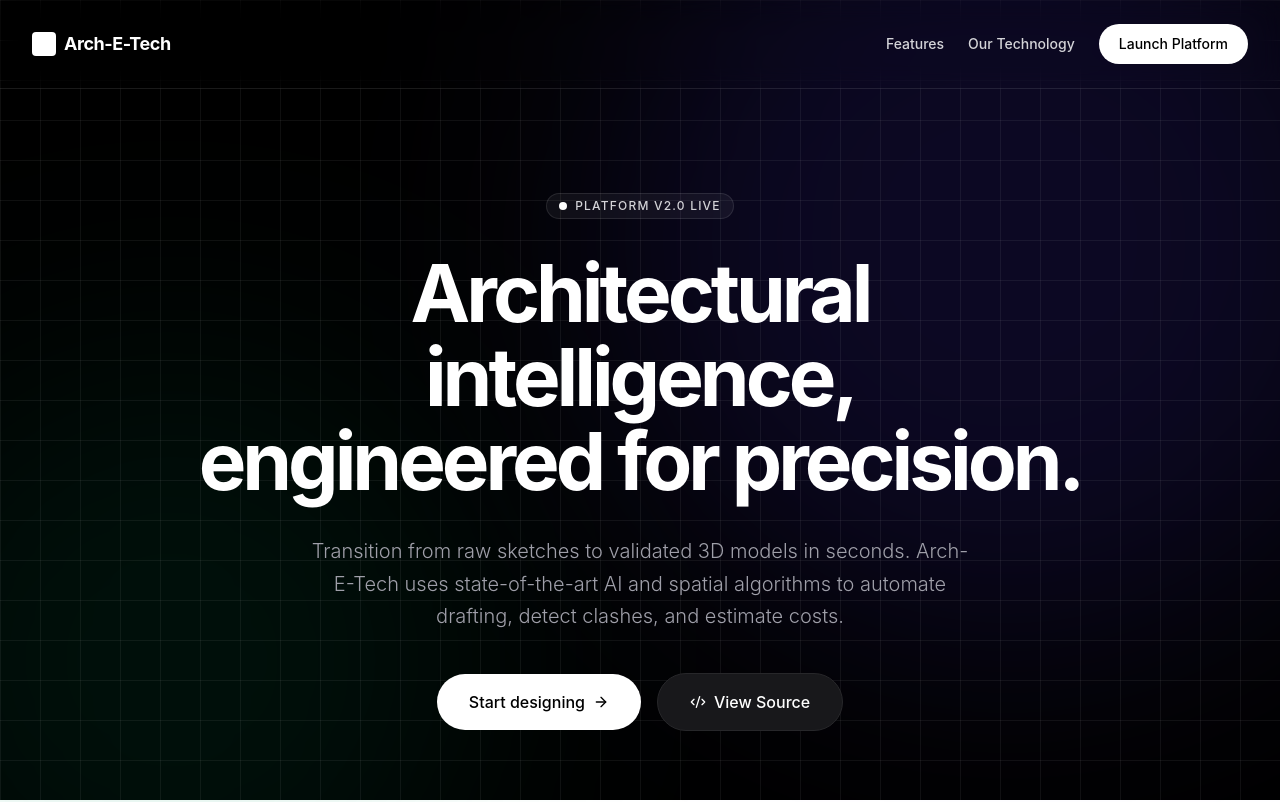
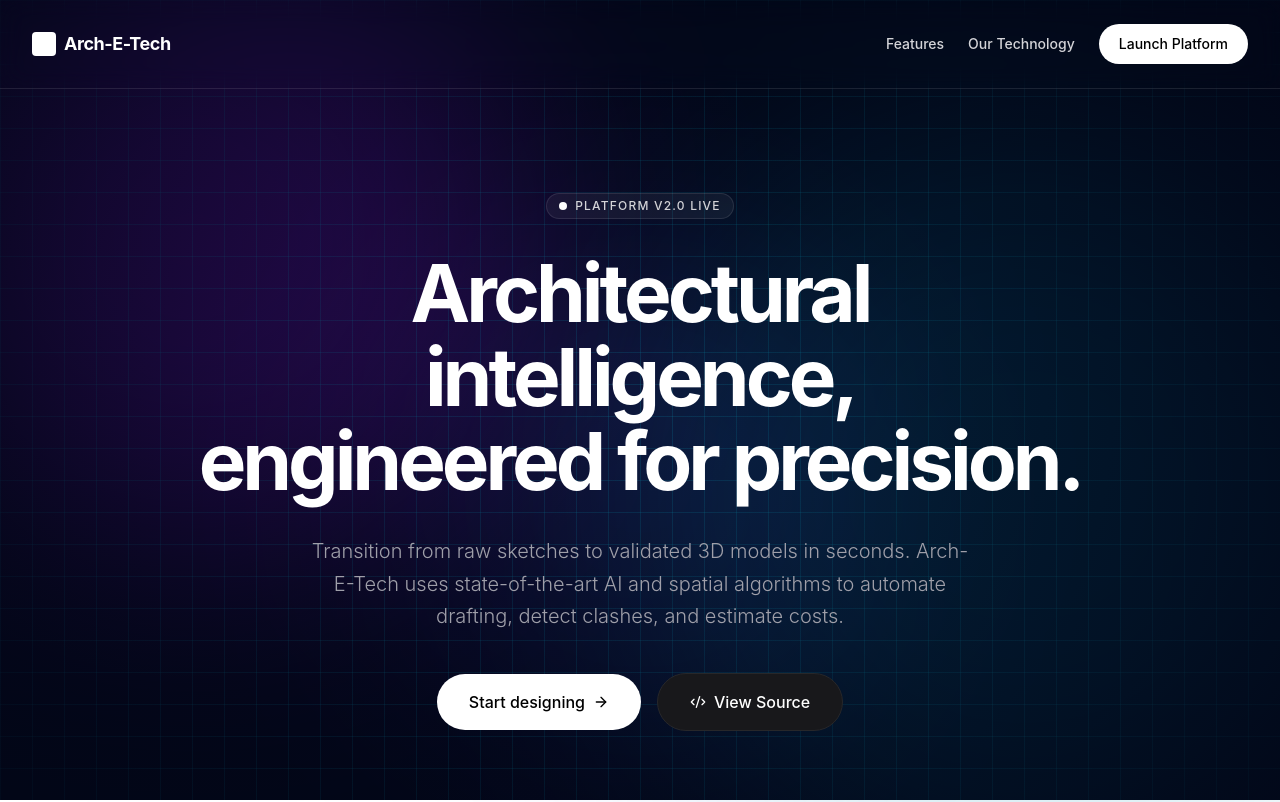
Before and after one commit to Raghavnv/Arch-E-Tech, a React (Vite) app in the folder client/: page / in a window 1280 px wide. Shown: the top 802 px of the page. Built offline with nearby package versions, Linux system fonts and the light colour scheme.

Commit message:
Revamp global background with bolder cyber-blueprint aesthetic

```diff
--- a/client/src/components/BackgroundPattern.jsx
+++ b/client/src/components/BackgroundPattern.jsx
@@ -1,9 +1,16 @@
 export default function BackgroundPattern() {
   return (
-    <div className="fixed inset-0 z-[-1] pointer-events-none bg-black">
-      <div className="absolute inset-0 bg-[linear-gradient(rgba(255,255,255,0.06)_1px,transparent_1px),linear-gradient(90deg,rgba(255,255,255,0.06)_1px,transparent_1px)] bg-[size:40px_40px]"></div>
-      <div className="absolute top-[-20%] right-[-10%] w-[800px] h-[800px] bg-indigo-600/20 rounded-full blur-[120px] mix-blend-screen opacity-70"></div>
-      <div className="absolute bottom-[-20%] left-[-10%] w-[600px] h-[600px] bg-emerald-600/20 rounded-full blur-[120px] mix-blend-screen opacity-50"></div>
+    <div className="fixed inset-0 z-[-1] pointer-events-none bg-[#020617]">
+      {/* Dynamic Ambient Lighting (Bolder Colors) */}
+      <div className="absolute top-[-10%] left-[-10%] w-[50vw] h-[50vw] bg-purple-600/30 rounded-full blur-[120px] mix-blend-screen"></div>
+      <div className="absolute bottom-[-10%] right-[-10%] w-[60vw] h-[60vw] bg-cyan-600/20 rounded-full blur-[120px] mix-blend-screen"></div>
+      <div className="absolute top-[30%] left-[30%] w-[40vw] h-[40vw] bg-indigo-600/10 rounded-full blur-[100px] mix-blend-screen"></div>
+
+      {/* High-Tech Architectural Grid (Cyan tinted instead of white) */}
+      <div className="absolute inset-0 bg-[linear-gradient(rgba(6,182,212,0.15)_1px,transparent_1px),linear-gradient(90deg,rgba(6,182,212,0.15)_1px,transparent_1px)] bg-[size:32px_32px]"></div>
+
+      {/* Deep Vignette Overlay (focuses attention to the center) */}
+      <div className="absolute inset-0 bg-[radial-gradient(circle_at_center,transparent_0%,#020617_100%)] opacity-80"></div>
     </div>
   );
 }
```
